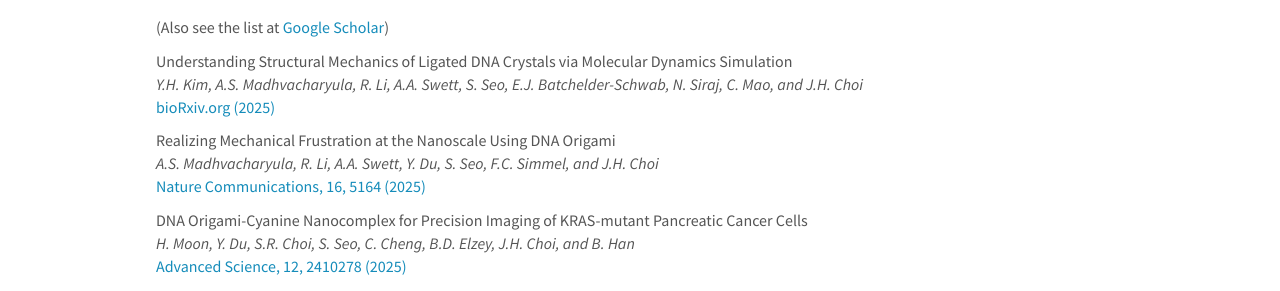
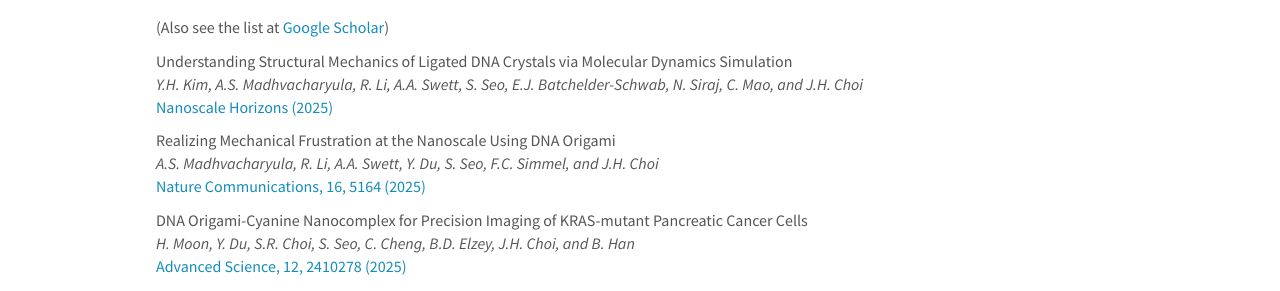
Before and after one commit to choidnalab/choidnalab.github.io, a Jekyll site: the page built from _pages/publications.md, in a window 1280 px wide and 900 px high. Shown: the part 132-423 px from the top of the window. Built offline with Jekyll 4.4.1, drawn with Linux system fonts in a browser that asks for light colours; nearby versions of some CDN libraries.

Commit message:
Update publist.yml

```diff
--- a/_data/publist.yml
+++ b/_data/publist.yml
@@ -3,8 +3,8 @@
   description:
   authors: Y.H. Kim, A.S. Madhvacharyula, R. Li, A.A. Swett, S. Seo, E.J. Batchelder-Schwab, N. Siraj, C. Mao, and J.H. Choi
   link:
-    url: https://doi.org/10.1101/2025.07.17.665441
-    display: bioRxiv.org (2025)
+    url: https://pubs.rsc.org/en/content/articlelanding/2025/nh/d5nh00524h
+    display: Nanoscale Horizons (2025)
   highlight: 0
   news2:
 
```
